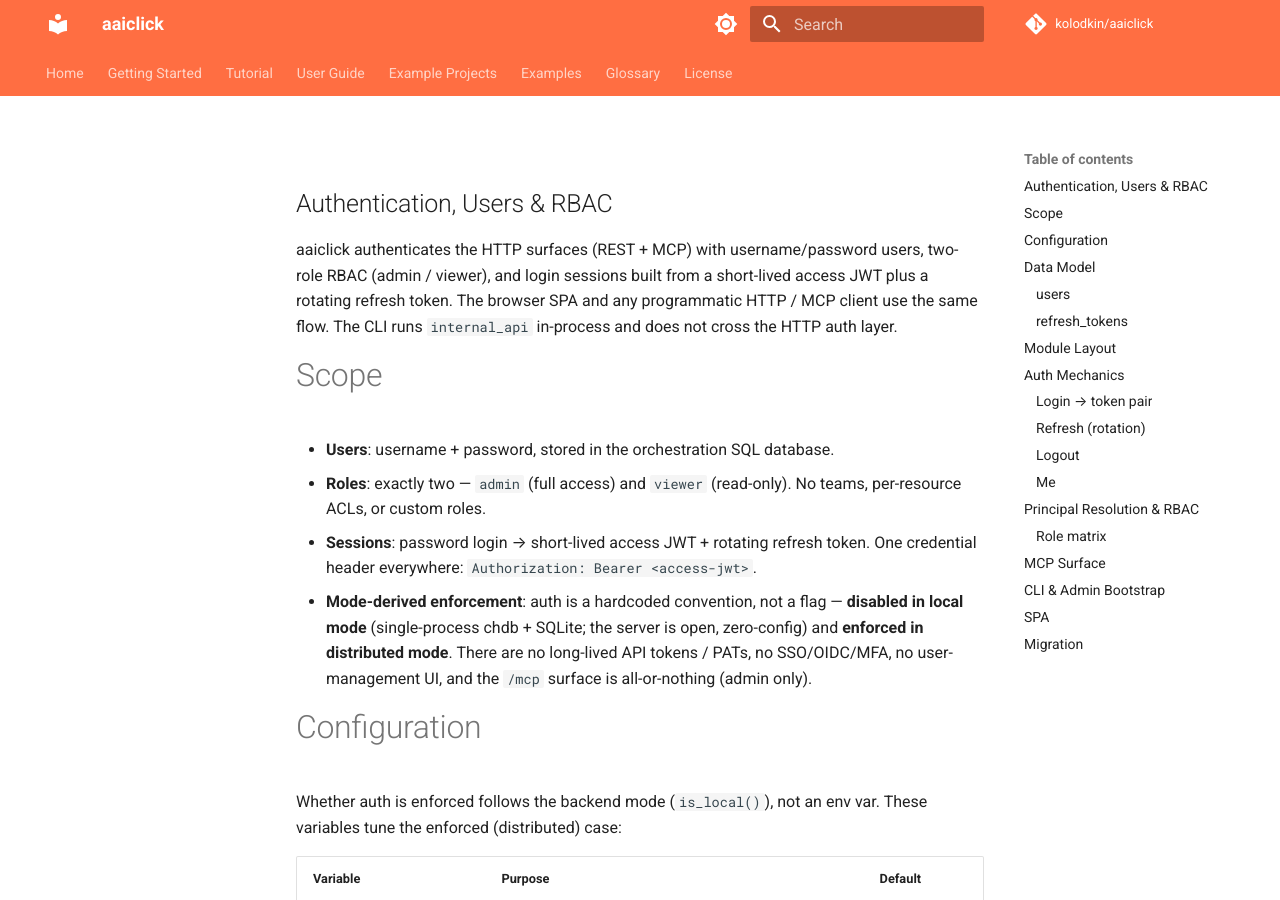
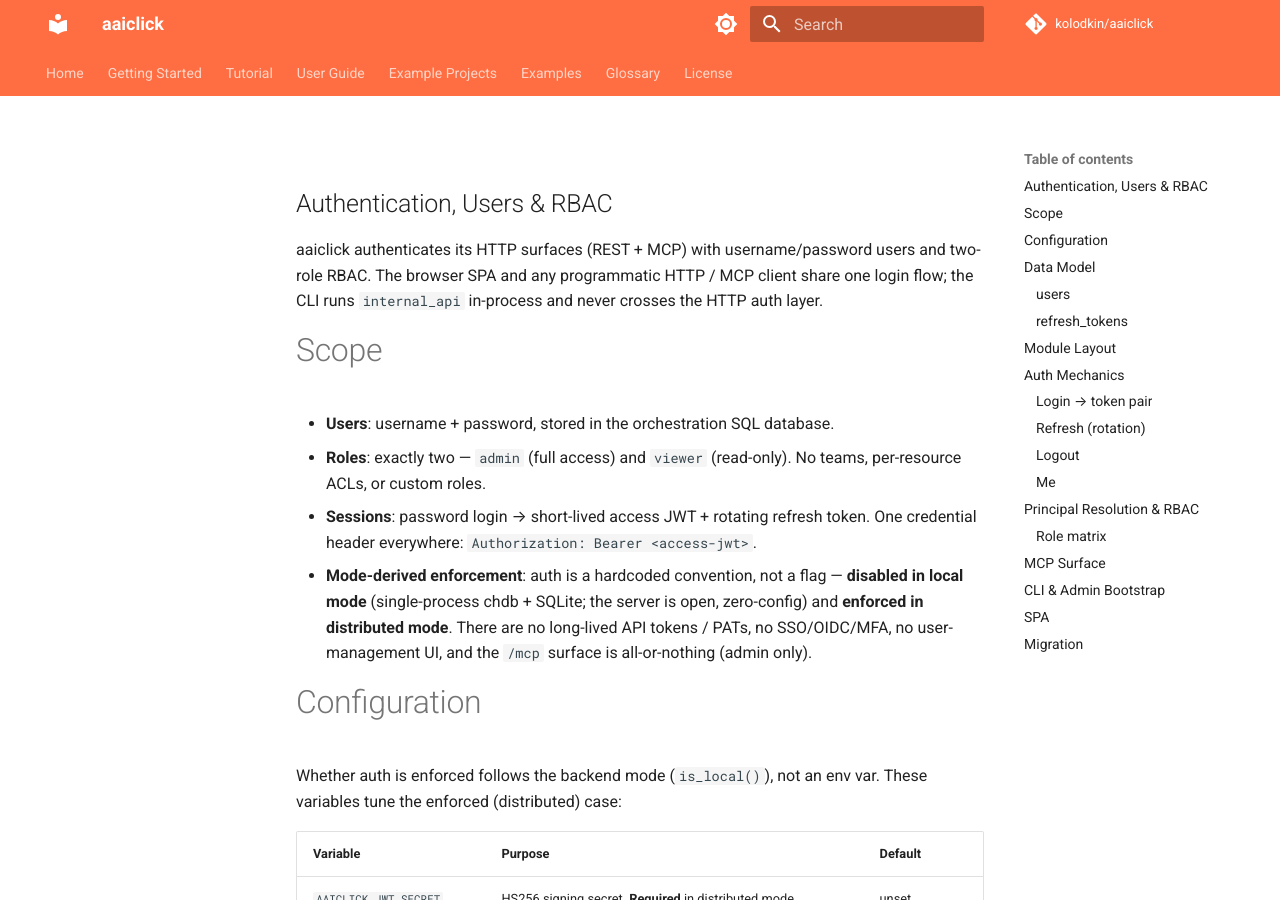
Before and after one commit to kolodkin/aaiclick, an MkDocs documentation site: the page built from docs/auth.md, in a window 1280 px wide and 900 px high. Built offline with MkDocs 1.6.1 and Material for MkDocs 9.7.7, drawn with Linux system fonts in a browser that asks for light colours; comment, search, counter and statistics services are not loaded; some of the changed text lies outside the part shown.

Commit message:
shortify auth docs: cut intro/MCP/gating redundancy
auth.md intro no longer restates the session mechanics covered in Scope;
MCP section drops the client-flow sentence already stated for all clients;
api_server.md gating bullet collapsed to a one-liner (full detail in auth.md).

```diff
--- a/docs/auth.md
+++ b/docs/auth.md
@@ -1,11 +1,10 @@
 Authentication, Users & RBAC
 ---
 
-aaiclick authenticates the HTTP surfaces (REST + MCP) with username/password
-users, two-role RBAC (admin / viewer), and login sessions built from a
-short-lived access JWT plus a rotating refresh token. The browser SPA and any
-programmatic HTTP / MCP client use the same flow. The CLI runs `internal_api`
-in-process and does not cross the HTTP auth layer.
+aaiclick authenticates its HTTP surfaces (REST + MCP) with username/password
+users and two-role RBAC. The browser SPA and any programmatic HTTP / MCP client
+share one login flow; the CLI runs `internal_api` in-process and never crosses
+the HTTP auth layer.
 
 # Scope
 
@@ -171,13 +170,11 @@
 
 # MCP Surface
 
-The `/mcp` mount is **admin-only**. An MCP client logs in (username/password) to
-obtain an access JWT and sends it as `Authorization: Bearer`, refreshing as the
-token expires. Because FastAPI's `Depends` does not reach mounted sub-apps, the
-mount is wrapped in an ASGI middleware that runs the same principal-resolution
-logic and additionally requires `role == "admin"`; non-admin or unauthenticated
-requests get a `401`/`403` `Problem`. An MCP credential is all-or-nothing — no
-per-tool RBAC.
+The `/mcp` mount is **admin-only** and all-or-nothing — no per-tool RBAC.
+Because FastAPI's `Depends` does not reach mounted sub-apps, the mount is
+wrapped in an ASGI middleware that runs the same principal resolution and
+additionally requires `role == "admin"`; non-admin or unauthenticated requests
+get a `401`/`403` `Problem`.
 
 # CLI & Admin Bootstrap
 
```
Also changed, not shown: docs/api_server.md (+3 -5 lines).
